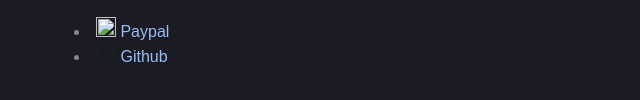
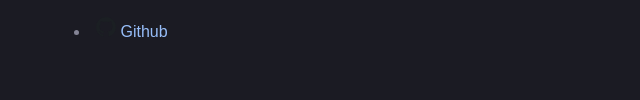
Before and after one commit to slmoby/slmoby.github.io, a plain HTML site: page index.html in a window 1280 px wide. Shown: the part 470-570 px from the top of the page, without its empty margins (45-685 px from the left). Drawn offline with Linux system fonts and the light colour scheme.

Commit message:
remove paypal fixd archlinux install script

```diff
--- a/index.html
+++ b/index.html
@@ -40,9 +40,7 @@
 </div>
 
 <div>
-	<li>
-		<a target="_blank" href="http://paypal.me/lotusdocker"><img src="./static/images/paypal.svg"> Paypal
-	</li>
+
 	<li>
 		<a target="_blank" href="https://github.com/slmoby"><img src="./static/images/github.svg"> Github</a>
 	</li>
```
Also changed, not shown: 1 other file.
